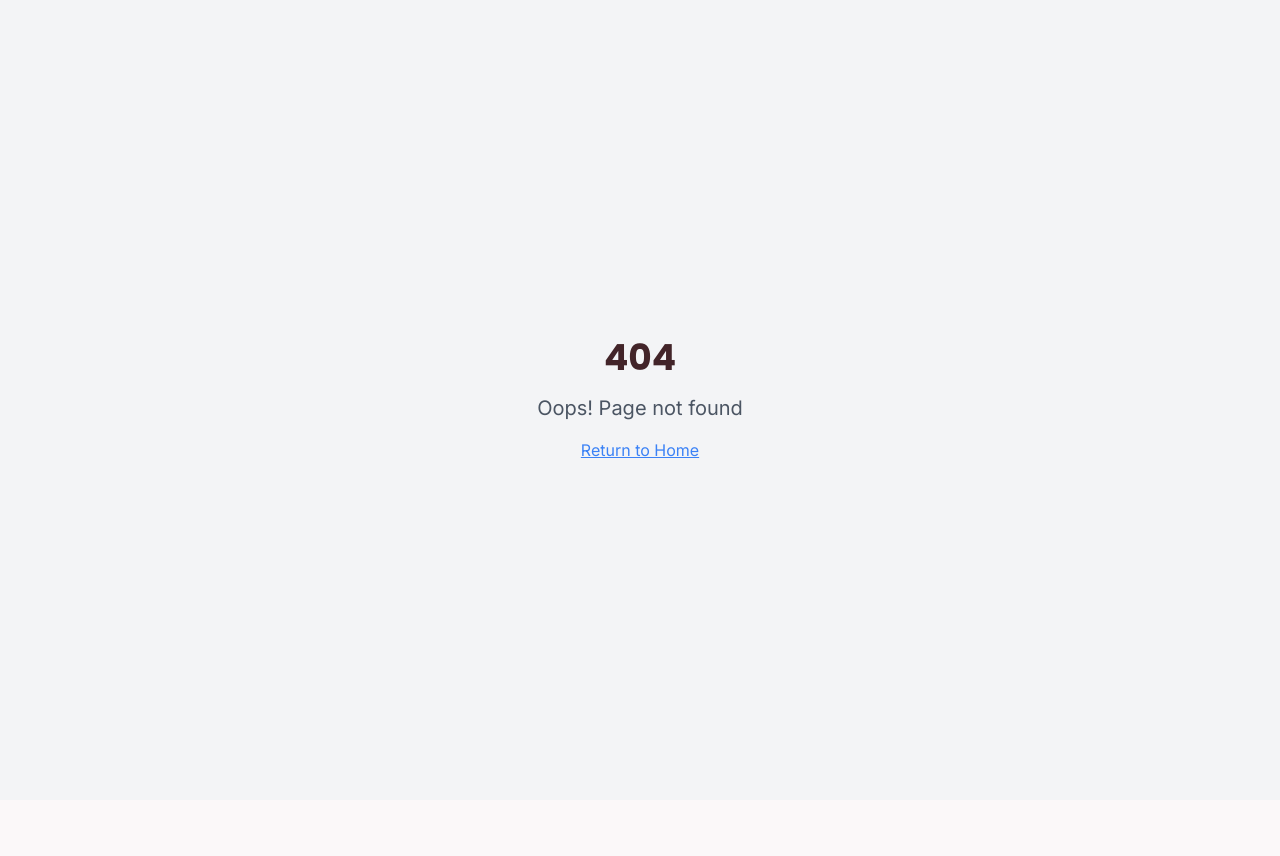
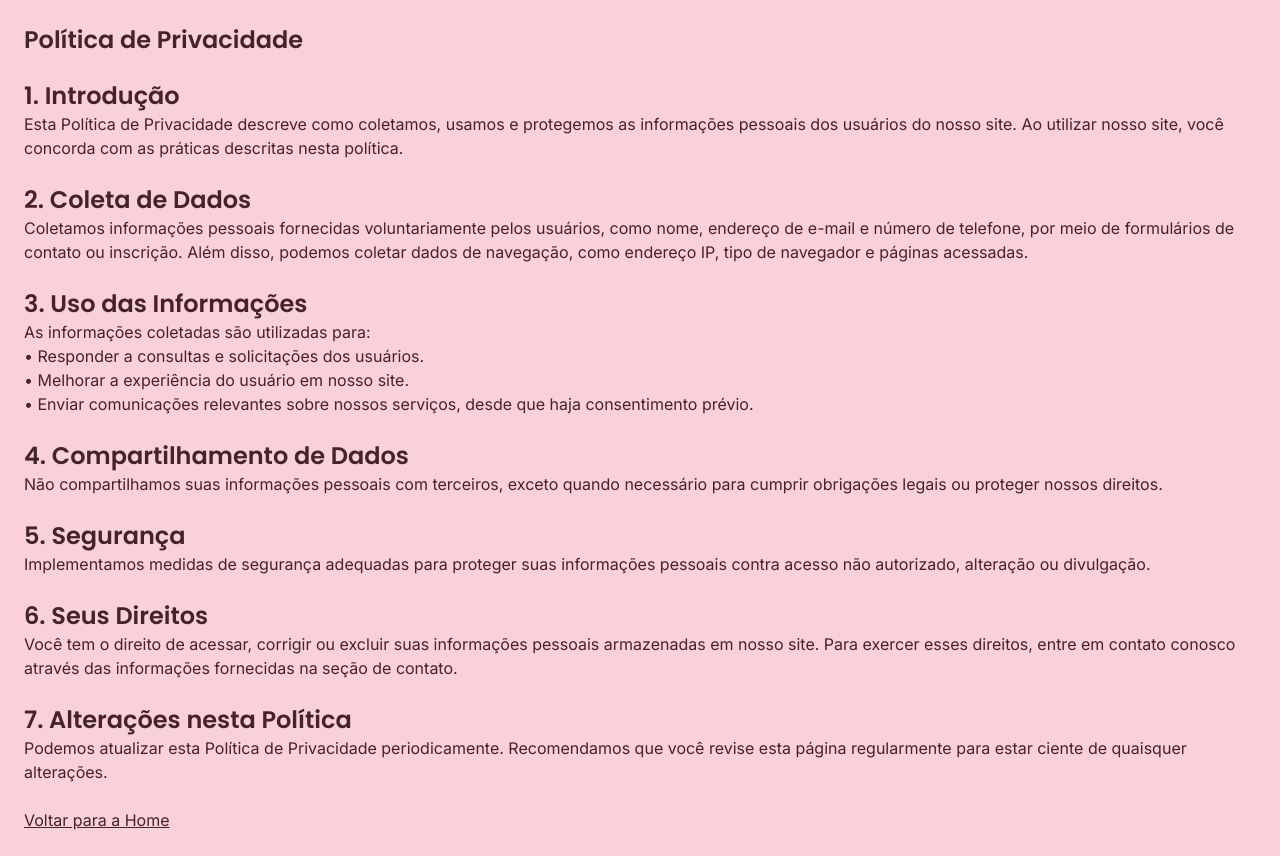
Before and after one commit to maucarvalho/modern-occupational-site, a React (Vite) app: page /politica-de-privacidade in a window 1280 px wide. Before the commit this address had no page. Before the commit the page ends 800 px from the top, so only its background shows below. Built offline with nearby package versions, Linux system fonts and the light colour scheme.

Commit message:
feat/add-terms-and-policy

```diff
--- a/src/App.tsx
+++ b/src/App.tsx
@@ -4,6 +4,8 @@ import { TooltipProvider } from "@/components/ui/tooltip";
 import { QueryClient, QueryClientProvider } from "@tanstack/react-query";
 import { BrowserRouter, Routes, Route } from "react-router-dom";
 import Index from "./pages/Index";
+import TermsOfUse from "./pages/TermsOfUse";
+import PrivacyPolicy from "./pages/PrivacyPolicy";
 import NotFound from "./pages/NotFound";
 
 const queryClient = new QueryClient();
@@ -17,6 +19,8 @@ const App = () => (
         <Routes>
           <Route path="/" element={<Index />} />
           {/* ADD ALL CUSTOM ROUTES ABOVE THE CATCH-ALL "*" ROUTE */}
+          <Route path="/termos-de-uso" element={<TermsOfUse />} />
+          <Route path="/politica-de-privacidade" element={<PrivacyPolicy />} />
           <Route path="*" element={<NotFound />} />
         </Routes>
       </BrowserRouter>
--- a/src/components/Footer.tsx
+++ b/src/components/Footer.tsx
@@ -29,9 +29,8 @@ const Footer = () => {
     {
       title: 'Legal',
       links: [
-        { name: 'Termos de Uso', href: '#' },
-        { name: 'Política de Privacidade', href: '#' },
-        { name: 'Cookies', href: '#' },
+        { name: 'Termos de Uso', href: '/termos-de-uso' },
+        { name: 'Política de Privacidade', href: '/politica-de-privacidade' },
       ]
     }
   ];
--- a/src/index.css
+++ b/src/index.css
@@ -78,3 +78,11 @@
     @apply bg-white/80 backdrop-blur-md;
   }
 }
+
+.termos-de-uso {
+  @apply bg-[hsl(350,80%,90%)] min-h-screen flex flex-col;
+}
+
+.politica-de-privacidade {
+  @apply bg-[hsl(350,80%,90%)] min-h-screen flex flex-col;
+}
--- /dev/null
+++ b/src/pages/PrivacyPolicy.jsx
@@ -0,0 +1,52 @@
+import { Link } from "react-router-dom";
+
+const TermsOfUse = () => {
+  return (
+    <body class="politica-de-privacidade">
+    <div className="max-w-3xl mx-auto p-6">
+      <h2 className="text-2xl font-semibold mt-6">Política de Privacidade</h2>
+      <br />
+
+      <h2 className="text-2xl font-semibold mt-6">1. Introdução</h2>
+      <p>Esta Política de Privacidade descreve como coletamos, usamos e protegemos as informações pessoais dos usuários do nosso site. Ao utilizar nosso site, você concorda com as práticas descritas nesta política.</p>
+      <br />
+
+      <h2 className="text-2xl font-semibold mt-6">2. Coleta de Dados</h2>
+      <p>Coletamos informações pessoais fornecidas voluntariamente pelos usuários, como nome, endereço de e-mail e número de telefone, por meio de formulários de contato ou inscrição. Além disso, podemos coletar dados de navegação, como endereço IP, tipo de navegador e páginas acessadas.</p>
+      <br />
+
+      <h2 className="text-2xl font-semibold mt-6">3. Uso das Informações</h2>
+      <p>As informações coletadas são utilizadas para:</p>
+      <p>•	Responder a consultas e solicitações dos usuários.</p>
+      <p>•	Melhorar a experiência do usuário em nosso site.</p>
+      <p>•	Enviar comunicações relevantes sobre nossos serviços, desde que haja consentimento prévio.</p>
+      <br />
+
+      <h2 className="text-2xl font-semibold mt-6">4. Compartilhamento de Dados</h2>
+      <p>Não compartilhamos suas informações pessoais com terceiros, exceto quando necessário para cumprir obrigações legais ou proteger nossos direitos.</p>
+      <br />
+
+      <h2 className="text-2xl font-semibold mt-6">5. Segurança</h2>
+      <p>Implementamos medidas de segurança adequadas para proteger suas informações pessoais contra acesso não autorizado, alteração ou divulgação.</p>
+      <br />
+
+      <h2 className="text-2xl font-semibold mt-6">6. Seus Direitos</h2>
+      <p>Você tem o direito de acessar, corrigir ou excluir suas informações pessoais armazenadas em nosso site. Para exercer esses direitos, entre em contato conosco através das informações fornecidas na seção de contato.</p>
+      <br />
+
+      <h2 className="text-2xl font-semibold mt-6">7. Alterações nesta Política</h2>
+      <p>Podemos atualizar esta Política de Privacidade periodicamente. Recomendamos que você revise esta página regularmente para estar ciente de quaisquer alterações.</p>
+      <br />
+
+
+      <p className="mt-6">
+        <Link to="/" className="text-pink-600 hover:text-pink-800 underline focus:outline-none">
+          Voltar para a Home
+        </Link>
+      </p>
+    </div>
+    </body>
+  );
+};
+
+export default TermsOfUse;
--- /dev/null
+++ b/src/pages/TermsOfUse.jsx
@@ -0,0 +1,45 @@
+import { Link } from "react-router-dom";
+
+const TermsOfUse = () => {
+  return (
+    <body class="termos-de-uso">
+    <div className="max-w-3xl mx-auto p-6">
+      <h2 className="text-2xl font-semibold mt-6">Termos de Uso:</h2>
+      <br />
+
+      <h2 className="text-2xl font-semibold mt-6">1. Aceitação dos Termos</h2>
+      <p>Ao acessar e utilizar nosso site, você concorda em cumprir estes Termos de Uso e todas as leis e regulamentos aplicáveis.</p>
+      <br />
+
+      <h2 className="text-2xl font-semibold mt-6">2. Uso Permitido</h2>
+      <p>Você concorda em utilizar o site apenas para fins legais e de acordo com estes Termos de Uso. É proibido:</p>
+      <p>•	Utilizar o site de maneira que possa prejudicar, desativar ou sobrecarregar nossos servidores.</p>
+      <p>•	Tentar obter acesso não autorizado a qualquer parte do site.</p>
+      <br />
+
+      <h2 className="text-2xl font-semibold mt-6">3. Propriedade Intelectual</h2>
+      <p>Todo o conteúdo presente no site, incluindo textos, imagens e logotipos, é protegido por direitos autorais e outras leis de propriedade intelectual. É proibido reproduzir, distribuir ou modificar qualquer conteúdo sem nossa autorização prévia por escrito.</p>
+      <br />
+
+      <h2 className="text-2xl font-semibold mt-6">4. Limitação de Responsabilidade</h2>
+      <p>Não garantimos que o site estará sempre disponível ou livre de erros. Não nos responsabilizamos por quaisquer danos decorrentes do uso ou da incapacidade de uso do site.</p>
+      <br />
+
+      <h2 className="text-2xl font-semibold mt-6">5. Links para Terceiros</h2>
+      <p>Nosso site pode conter links para sites de terceiros. Não nos responsabilizamos pelo conteúdo ou práticas de privacidade desses sites. Recomendamos que você leia os termos de uso e políticas de privacidade de qualquer site de terceiros que visitar.</p>
+      <br />
+
+      <h2 className="text-2xl font-semibold mt-6">6. Alterações nos Termos</h2>
+      <p>Reservamo-nos o direito de modificar estes Termos de Uso a qualquer momento. As alterações entrarão em vigor imediatamente após sua publicação no site. É sua responsabilidade revisar os Termos de Uso periodicamente para estar ciente de quaisquer modificações.</p>
+      <br />
+
+      <p className="mt-6">
+        <Link to="/" className="text-pink-600 hover:text-pink-800 underline focus:outline-none">
+          Voltar para a Home
+        </Link>      </p>
+    </div>
+    </body>
+  );
+};
+
+export default TermsOfUse;
```
